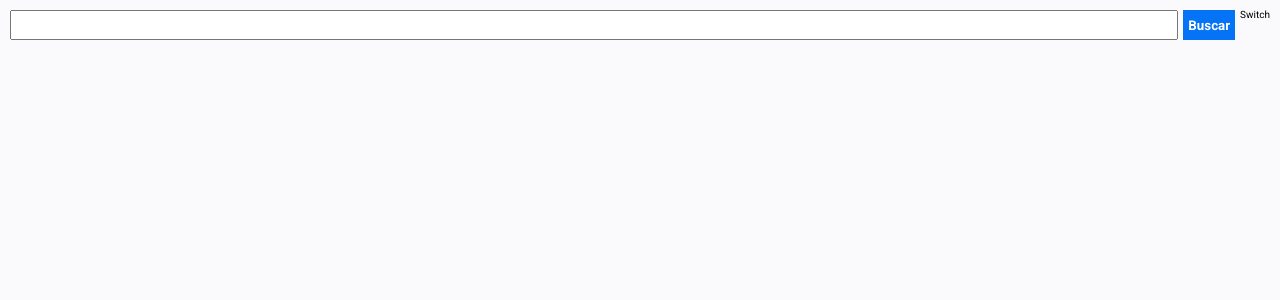
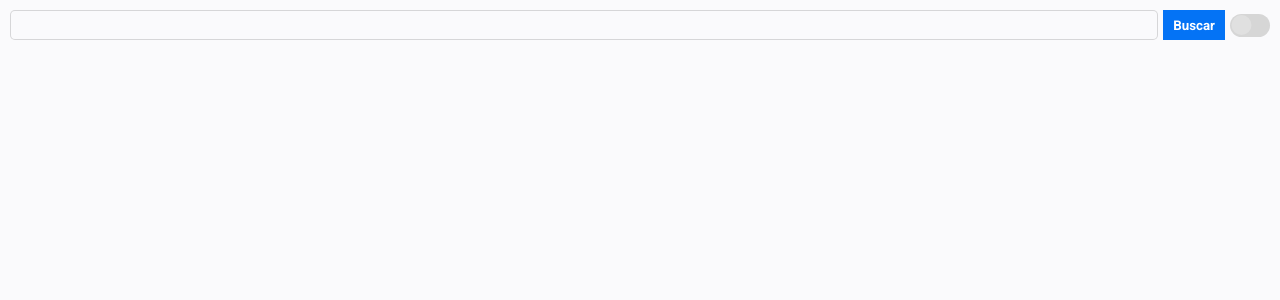
Before and after one commit to RenanTRS/github-app, a React (Vite) app: page / in a window 1280 px wide. Shown: the top 300 px of the page. Built offline with nearby package versions, Linux system fonts and the light colour scheme.

Commit message:
Add style for input and button

```diff
--- a/src/components/Button/index.ts
+++ b/src/components/Button/index.ts
@@ -5,7 +5,7 @@ export const Button = styled.button`
   color: ${(props) => props.theme.button.font};
   font-weight: bold;
 
-  padding: 0.5rem;
+  padding: 0.5rem 1rem;
 
   border: none;
 
--- a/src/components/Header/index.tsx
+++ b/src/components/Header/index.tsx
@@ -1,13 +1,14 @@
 import { Wrapper } from './style'
 import { Input } from '../Input'
 import { Button } from '../Button'
+import { SwitchToggle } from '../SwitchToggle'
 
 export const Header = () => {
   return (
     <Wrapper>
       <Input />
       <Button>Buscar</Button>
-      <p>Switch</p>
+      <SwitchToggle />
     </Wrapper>
   )
 }
--- a/src/components/Header/style.ts
+++ b/src/components/Header/style.ts
@@ -3,6 +3,11 @@ import styled from 'styled-components'
 export const Wrapper = styled.header`
   display: flex;
   gap: 0.5rem;
+  align-items: stretch;
 
   height: 3rem;
+
+  div {
+    align-self: center;
+  }
 `
--- a/src/components/Input/index.ts
+++ b/src/components/Input/index.ts
@@ -3,5 +3,8 @@ import styled from 'styled-components'
 export const Input = styled.input`
   flex: 2;
 
+  background-color: ${(props) => props.theme.background.input};
+  border: 1px solid ${(props) => props.theme.border.input};
+  border-radius: 0.5rem;
   padding-left: 1rem;
 `
```
